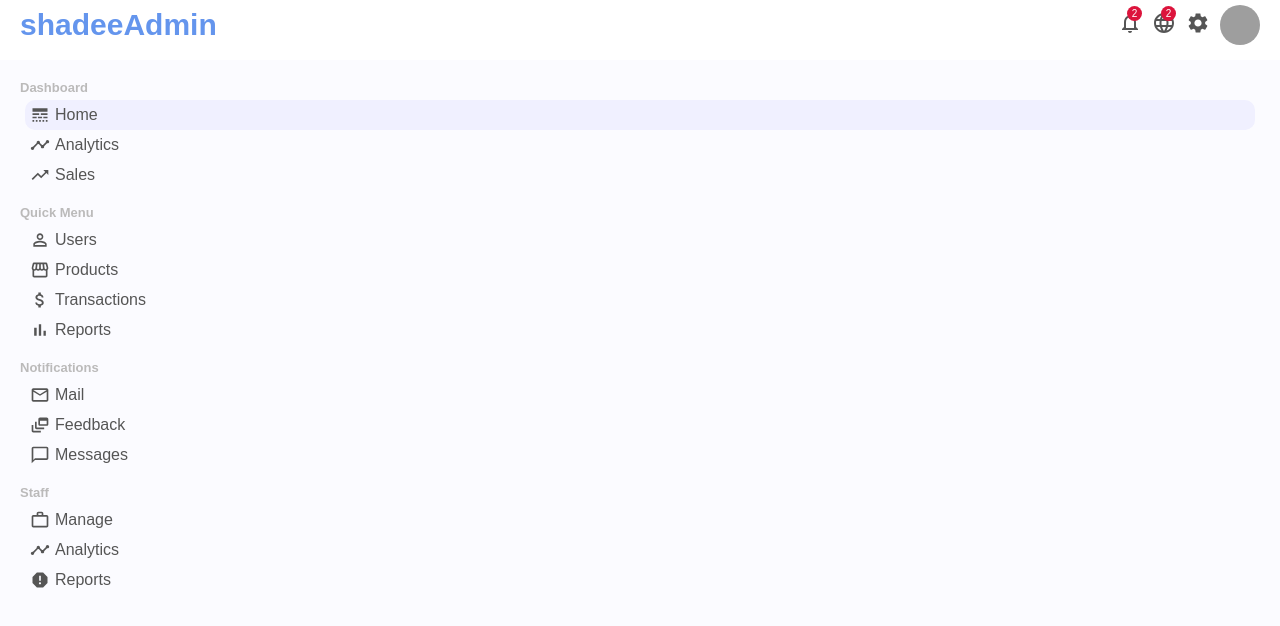
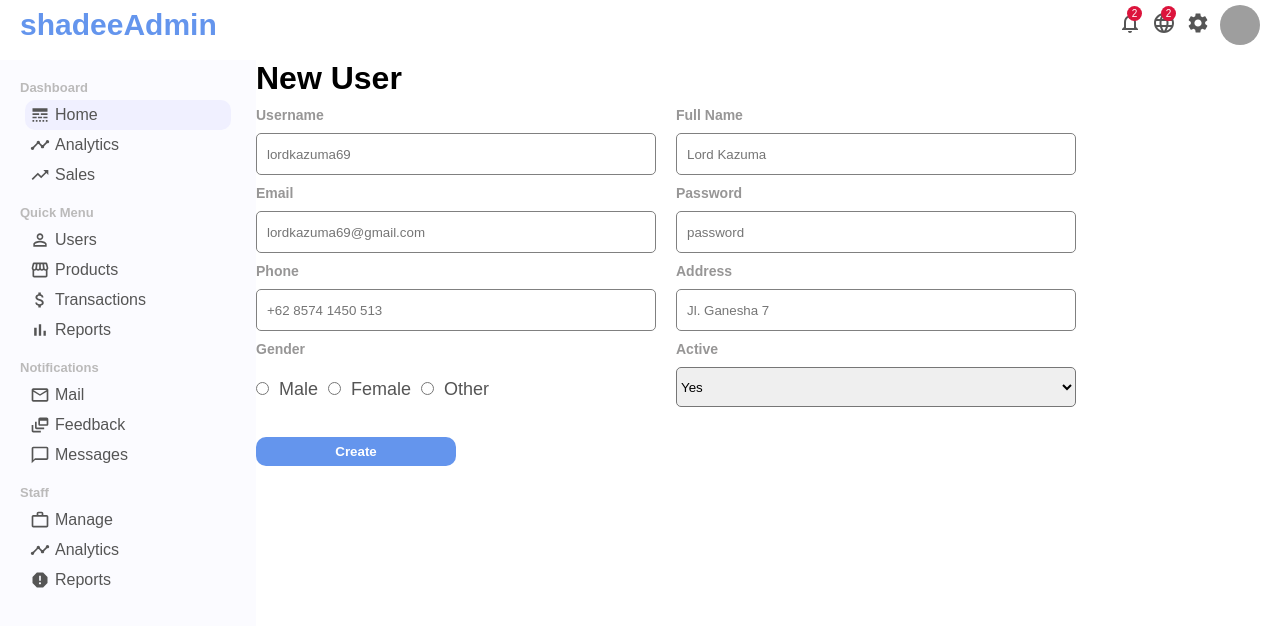
Before and after one commit to 1157030004/admin-panel, a React (Create React App) app: page /newUser in a window 1280 px wide. Shown: the top 626 px of the page. Built offline with nearby package versions, Linux system fonts and the light colour scheme; grey boxes are pictures that could not be loaded; a web font is replaced by a local one.

Commit message:
newUser page

```diff
--- a/src/App.css
+++ b/src/App.css
@@ -2,3 +2,8 @@
 	display: flex;
 	margin-top: 10px;
 }
+
+.link {
+	text-decoration: none;
+	color: inherit;
+}
--- a/src/App.js
+++ b/src/App.js
@@ -5,6 +5,7 @@
 import { BrowserRouter as Router, Switch, Route } from "react-router-dom";
 import UserList from "./pages/userList/UserList";
 import User from "./pages/user/User";
+import NewUser from "./pages/newUser/NewUser";
 
 function App() {
 	return (
@@ -24,6 +25,10 @@
 					<Route path="/user/:userId">
 						<User />
 					</Route>
+
+					<Route path="/newUser">
+						<NewUser />
+					</Route>
 				</Switch>
 			</div>
 		</Router>
--- a/src/components/sidebar/Sidebar.jsx
+++ b/src/components/sidebar/Sidebar.jsx
@@ -1,4 +1,5 @@
 import {LineStyle, Timeline, TrendingUp, PermIdentity, Storefront,AttachMoney, BarChart, MailOutline, DynamicFeed, ChatBubbleOutline, WorkOutline, Report} from "@material-ui/icons"
+import { Link } from "react-router-dom"
 import "./sidebar.css"
 
 function Sidebar() {
@@ -25,14 +26,18 @@
                 <div className="sidebarMenu">
                     <h3 className="sidebarTitle">Quick Menu</h3>
                     <ul className="sidebarList">
+                        <Link to="/users" className="link">
                             <li className="sidebarListItem ">
                                 <PermIdentity className="sidebarIcon" />
                                 Users
                             </li>
+                        </Link>
+                        <Link to="/products" className="link">
                             <li className="sidebarListItem">
                                 <Storefront className="sidebarIcon" />
                                 Products
                             </li>
+                        </Link>
                         <li className="sidebarListItem">
                             <AttachMoney className="sidebarIcon" />
                             Transactions
--- /dev/null
+++ b/src/pages/newUser/NewUser.jsx
@@ -0,0 +1,62 @@
+import "./newUser.css"
+
+const NewUser = () => {
+    return (
+        <div className="newUser">
+            <h1 className="newUserTitle">New User</h1>
+            <form className="newUserForm">
+                <div className="newUserItem">
+                    <label>Username</label>
+                    <input type="text" placeholder="lordkazuma69" />
+                </div>
+
+                <div className="newUserItem">
+                    <label>Full Name</label>
+                    <input type="text" placeholder="Lord Kazuma" />
+                </div>
+
+                <div className="newUserItem">
+                    <label>Email</label>
+                    <input type="email" placeholder="lordkazuma69@gmail.com" />
+                </div>
+
+                <div className="newUserItem">
+                    <label>Password</label>
+                    <input type="password" placeholder="password" />
+                </div>
+
+                <div className="newUserItem">
+                    <label>Phone</label>
+                    <input type="text" placeholder="+62 8574 1450 513" />
+                </div>
+
+                <div className="newUserItem">
+                    <label>Address</label>
+                    <input type="text" placeholder="Jl. Ganesha 7" />
+                </div>
+
+                <div className="newUserItem">
+                    <label>Gender</label>
+                    <div className="newUserGender">
+                        <input type="radio" name="gender" id="male" value="male" />
+                        <label for="male">Male</label>
+                        <input type="radio" name="gender" id="female" value="female" />
+                        <label for="female">Female</label>
+                        <input type="radio" name="gender" id="other" value="other" />
+                        <label for="other">Other</label>
+                    </div>
+                </div>
+                <div className="newUserItem">
+                <label>Active</label>
+                    <select name="active" id="active" className="newUserSelect">
+                        <option value="yes">Yes</option>
+                        <option value="no">No</option>
+                    </select>
+                </div>
+                <button className="newUserButton">Create</button>
+            </form>
+        </div>
+    )
+}
+
+export default NewUser
--- /dev/null
+++ b/src/pages/newUser/newUser.css
@@ -0,0 +1,57 @@
+.newUser {
+	flex: 4;
+}
+
+.newUserForm {
+	display: flex;
+	flex-wrap: wrap;
+}
+
+.newUserItem {
+	width: 400px;
+	display: flex;
+	flex-direction: column;
+	margin-top: 10px;
+	margin-right: 20px;
+}
+
+.newUserItem > label {
+	margin-bottom: 10px;
+	font-size: 14px;
+	font-weight: 600;
+	color: rgb(151, 150, 150);
+}
+
+.newUserItem > input {
+	height: 20px;
+	padding: 10px;
+	border: 1px solid gray;
+	border-radius: 5px;
+}
+
+.newUserGender > input {
+	margin-top: 15px;
+}
+
+.newUserGender > label {
+	margin: 10px;
+	font-size: 18px;
+	color: #555;
+}
+
+.newUserSelect {
+	height: 40px;
+	border-radius: 5px;
+}
+
+.newUserButton {
+	width: 200px;
+	border: none;
+	background-color: cornflowerblue;
+	color: white;
+	padding: 7px 10px;
+	font-weight: 600;
+	border-radius: 10px;
+	margin-top: 30px;
+	cursor: pointer;
+}
--- a/src/pages/user/User.jsx
+++ b/src/pages/user/User.jsx
@@ -17,7 +17,7 @@
                         <img className="userShowImg" src="https://pbs.twimg.com/media/EPdj-O2XkAEdukI.jpg" alt=""  />
                         <div className="userShowTopTitle">
                             <span className="userShowUsername">Lord Kazuma</span>
-                            <span className="userShowUserTitle">Unlucky Advanturer</span>
+                            <span className="userShowUserTitle">Unlucky Adventurer</span>
                         </div>
                     </div>
                     <div className="userShowBottom">
```
Lines whose indentation alone changed are shown as unchanged.
